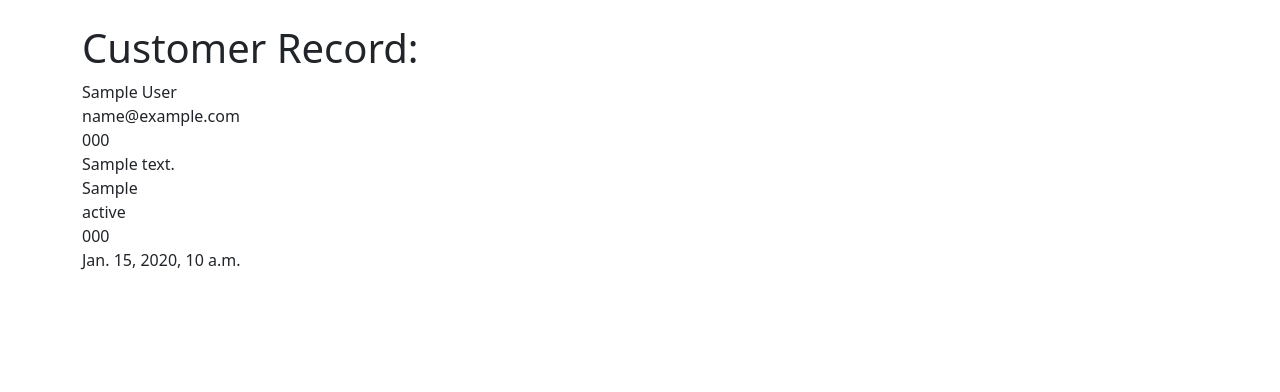
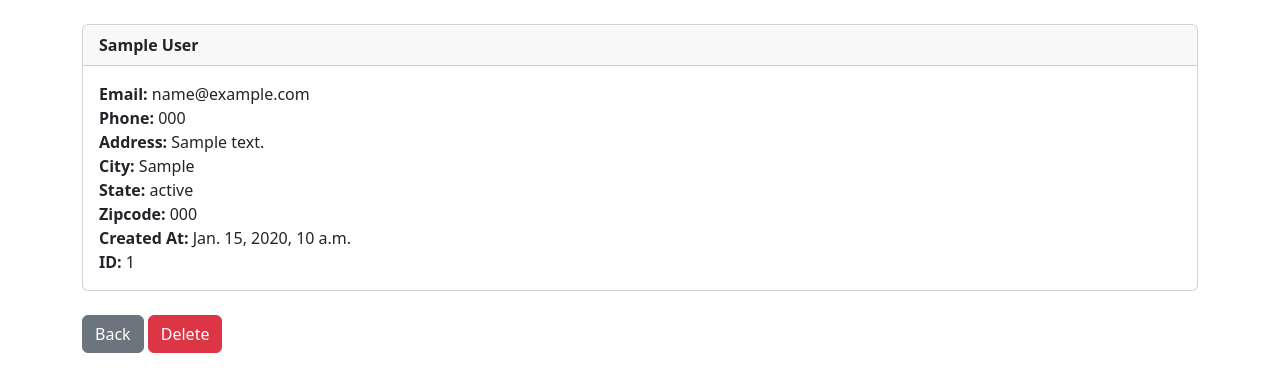
Before and after one commit to vmarialuzm/django_CRM, a Django app: page /record/1 in a window 1280 px wide. Shown: the part 56-448 px from the top of the page. Run offline with Django 4.2, Linux system fonts and the light colour scheme; a user stored in the database is signed in; tables that the repository leaves empty hold one stand-in row (values such as "Sample post").

Commit message:
bootstrap card

```diff
--- a/website/templates/record.html
+++ b/website/templates/record.html
@@ -1,15 +1,29 @@
 {% extends 'base.html' %}
 {% block content %}
 
-<h1>Customer Record:</h1>
+<div class="div card">
+    <div class="card-header">
+        <strong>{{customer_record.first_name}} {{customer_record.last_name}}</strong>
+    </div>
+    <div class="card-body">
+        <p class="card-text">
+            <strong>Email: </strong>{{customer_record.email}} <br>
+            <strong>Phone: </strong>{{customer_record.phone}} <br>
+            <strong>Address: </strong>{{customer_record.address}} <br>
+            <strong>City: </strong>{{customer_record.city}} <br>
+            <strong>State: </strong>{{customer_record.state}} <br>
+            <strong>Zipcode: </strong>{{customer_record.zipcode}} <br>
+            <strong>Created At: </strong>{{customer_record.created_at}} <br>
+            <strong>ID: </strong>{{customer_record.id}} <br>
+        </p>
+    </div>
+</div>
 
-{{customer_record.first_name}} {{customer_record.last_name}} <br>
-{{customer_record.email}} <br>
-{{customer_record.phone}} <br>
-{{customer_record.address}} <br>
-{{customer_record.city}} <br>
-{{customer_record.state}} <br>
-{{customer_record.zipcode}} <br>
-{{customer_record.created_at}} <br>
+<br>
+<a href="{% url 'home' %}" class="btn btn-secondary">Back</a>
+<a href="{% url 'home' %}" class="btn btn-danger">Delete</a>
+
+
+
 
 {% endblock %}
```
